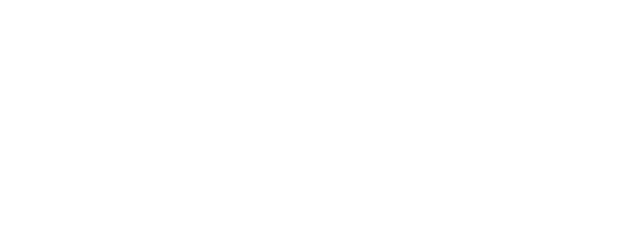
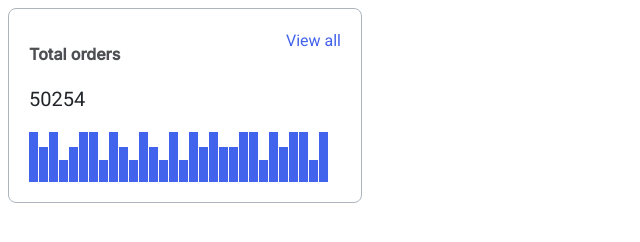
Before and after one commit to js-tasks-ru/htmlcss-20220120_olegkhacv, a website: page 04-lection2/01-histogram/index.html in a window 1280 px wide. Shown: the whole page, without its empty margins (0-640 px from the left). Drawn offline with Linux system fonts and the light colour scheme.

Commit message:
add histogram

```diff
--- a/04-lection2/01-histogram/histogram.css
+++ b/04-lection2/01-histogram/histogram.css
@@ -0,0 +1,66 @@
+.histogram {
+    background: #FFFFFF;
+    border: 1px solid #ACB5BD;
+    box-sizing: border-box;
+    border-radius: 8px;
+    max-width: 354px;
+    padding: 20px;
+}
+
+.histogram__wrapper {
+}
+
+.histogram__header {
+    display: flex;
+    position: relative;
+}
+
+.histogram__counter {
+}
+
+.histogram__title {
+    font-family: Inter, sans-serif;
+    font-size: 16px;
+    line-height: 1.5;
+    color: #212429;
+    opacity: 0.8;
+}
+
+.histogram__quantity {
+    font-size: 20px;
+    line-height: 1.3;
+    color: #212429;
+}
+
+.histogram__view {
+    text-decoration: none;
+    line-height: 1.5;
+    color: #4263EB;
+    position: absolute;
+    top: 0;
+    right: 0;
+}
+
+.histogram__body {
+    display: flex;
+    align-items: flex-end;
+}
+
+.histogram__item {
+    width: 9px;
+    height: 50px;
+    background: #4263EB;
+}
+
+.histogram__item_small{
+    height: 22px;
+}
+
+.histogram__item_middle{
+    height: 35px;
+    align-items: baseline;
+}
+
+.histogram__item:not(:last-child){
+    margin: 0 1px 0 0;
+}
--- a/04-lection2/01-histogram/index.html
+++ b/04-lection2/01-histogram/index.html
@@ -6,6 +6,49 @@
         <link rel="stylesheet" href="./histogram.css">
     </head>
     <body>
+        <div class="histogram">
+            <div class="histogram__wrapper">
+                <div class="histogram__header">
+                    <div class="histogram__counter">
+                        <h2 class="histogram__title">Total orders</h2>
+                        <a class="histogram__view" href="">View all</a>
+                        <p class="histogram__quantity">50254</p>
+                    </div>
 
+                </div>
+                <div class="histogram__body">
+                    <div class="histogram__item"></div>
+                    <div class="histogram__item histogram__item_middle"></div>
+                    <div class="histogram__item"></div>
+                    <div class="histogram__item histogram__item_small"></div>
+                    <div class="histogram__item histogram__item_middle"></div>
+                    <div class="histogram__item "></div>
+                    <div class="histogram__item"></div>
+                    <div class="histogram__item histogram__item_small"></div>
+                    <div class="histogram__item"></div>
+                    <div class="histogram__item histogram__item_middle" ></div>
+                    <div class="histogram__item histogram__item_small"></div>
+                    <div class="histogram__item"></div>
+                    <div class="histogram__item histogram__item_middle"></div>
+                    <div class="histogram__item histogram__item_small"></div>
+                    <div class="histogram__item"></div>
+                    <div class="histogram__item histogram__item_small"></div>
+                    <div class="histogram__item"></div>
+                    <div class="histogram__item histogram__item_middle"></div>
+                    <div class="histogram__item"></div>
+                    <div class="histogram__item histogram__item_middle"></div>
+                    <div class="histogram__item histogram__item_middle"></div>
+                    <div class="histogram__item"></div>
+                    <div class="histogram__item"></div>
+                    <div class="histogram__item histogram__item_small"></div>
+                    <div class="histogram__item"></div>
+                    <div class="histogram__item histogram__item_middle"></div>
+                    <div class="histogram__item"></div>
+                    <div class="histogram__item"></div>
+                    <div class="histogram__item histogram__item_small"></div>
+                    <div class="histogram__item"></div>
+                </div>
+            </div>
+        </div>
     </body>
 </html>
```
